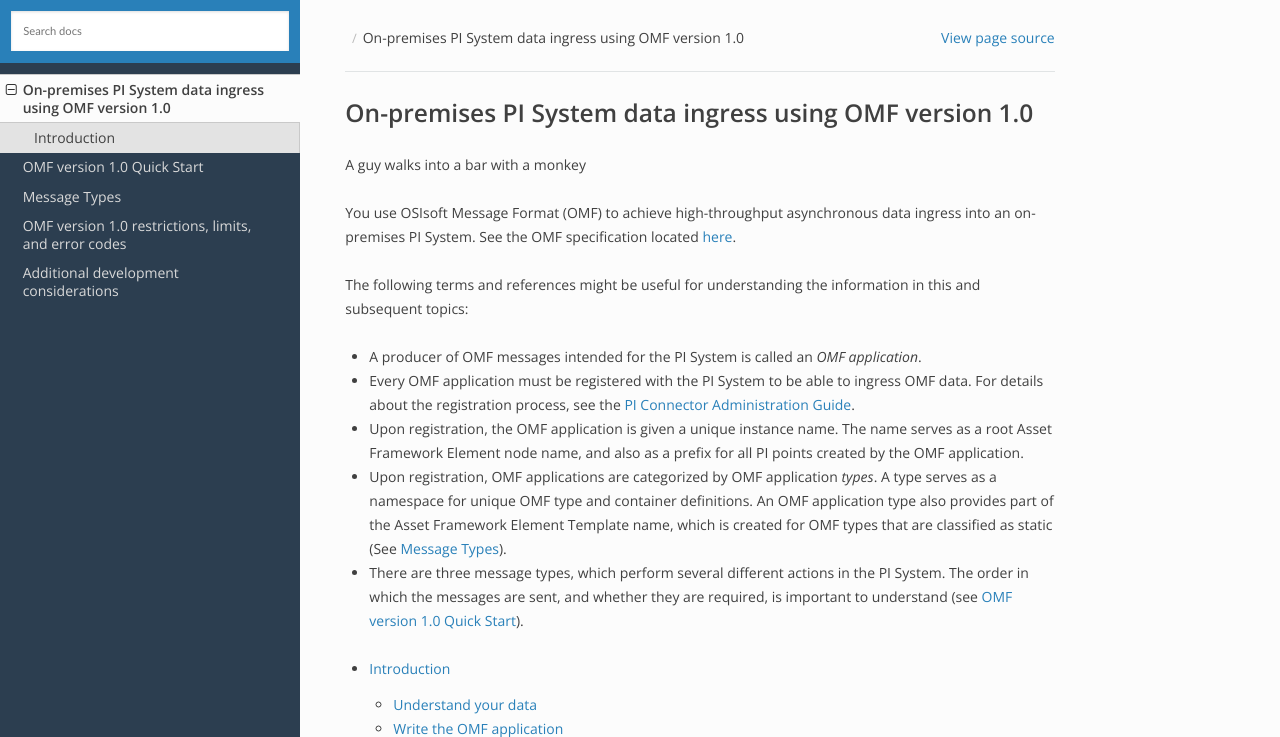
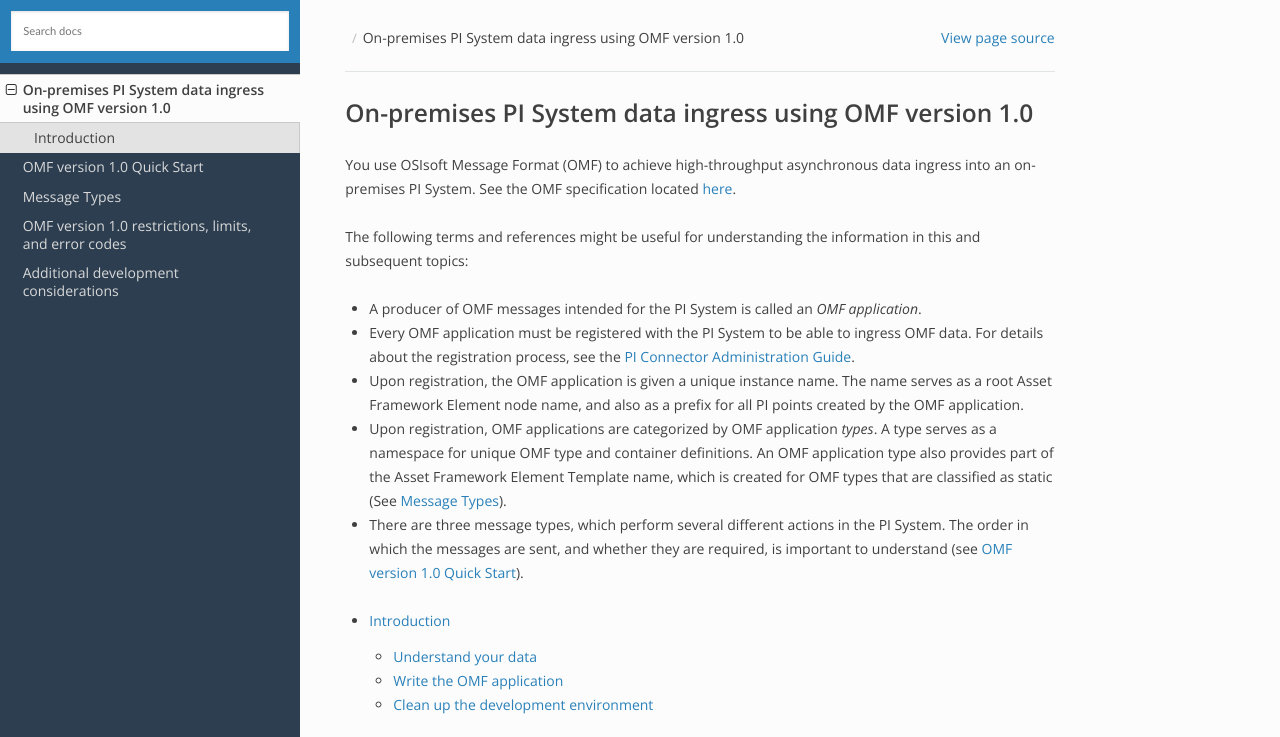
Before and after one commit to osisoft/OMF-Developer-Companion-Guide, a Sphinx documentation site: the page built from docs/OMF-Dev-Intro.rst, in a window 1280 px wide and 1079 px high, cut to the strip 0-737 px from the top of the window. Built offline with Sphinx 7.4.7 and the Read the Docs theme 2.0.0, drawn with Linux system fonts in a browser that asks for light colours.

Commit message:
Update OMF-Dev-Intro.rst

```diff
--- a/docs/OMF-Dev-Intro.rst
+++ b/docs/OMF-Dev-Intro.rst
@@ -1,7 +1,5 @@
 On-premises PI System data ingress using OMF version 1.0
 ========================================================
-
-A guy walks into a bar with a monkey
 
 You use OSIsoft Message Format (OMF) to achieve high-throughput asynchronous data ingress into an on-premises PI System.
 See the OMF specification located `here <http://omf-docs.osisoft.com/en/v1.0/>`_.
```
